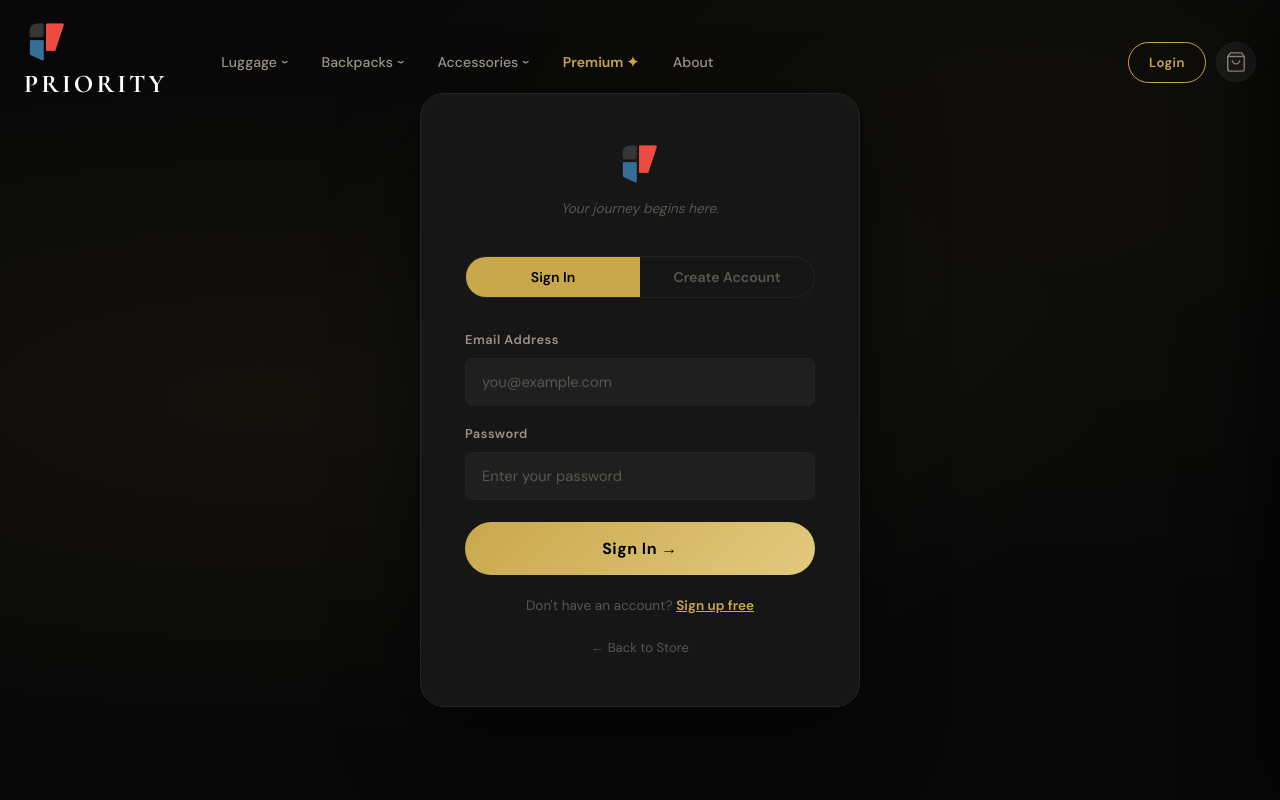
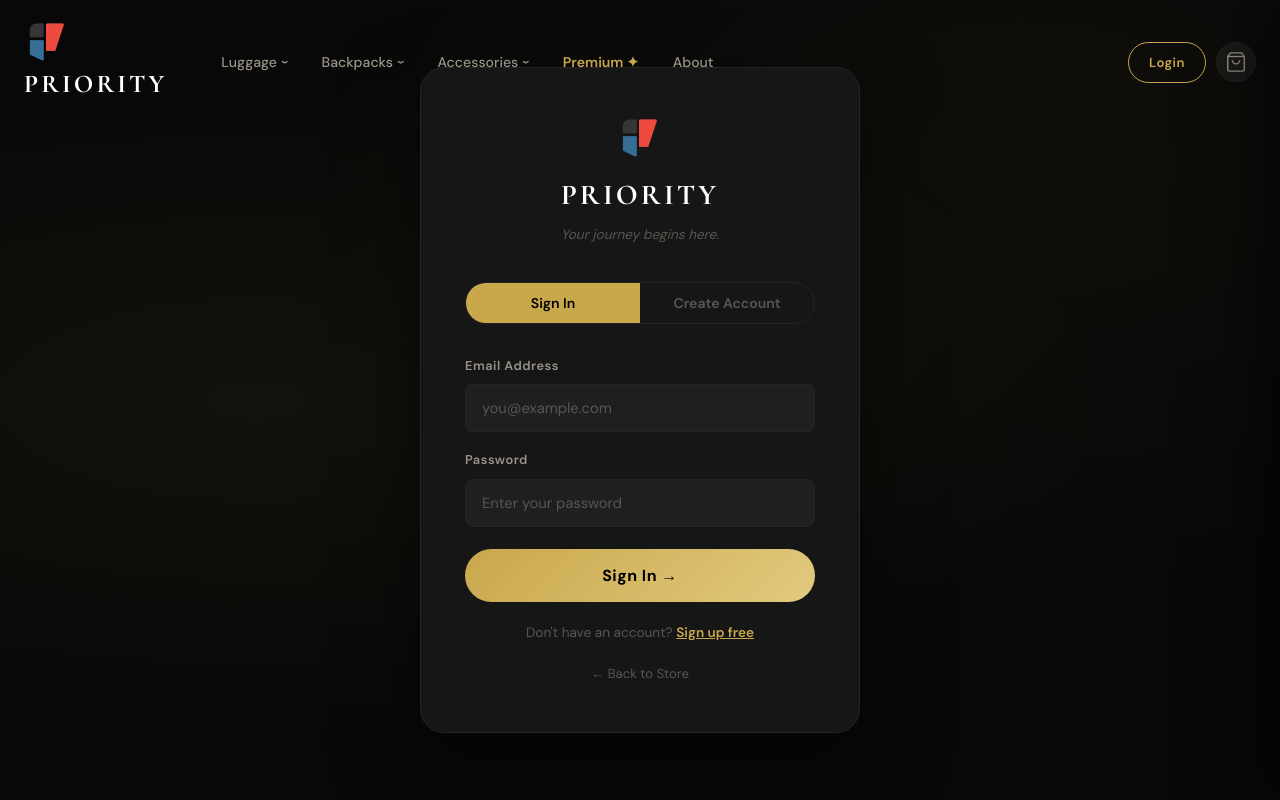
Before and after one commit to himanshuth87/EcommerceWebsite, a React (Vite) app: page /login in a window 1280 px wide. Shown: the top 800 px of the page. Built offline with nearby package versions, Linux system fonts and the light colour scheme; no server answers.

Commit message:
style: updated login page branding to match navbar updates

```diff
--- a/src/pages/Login.jsx
+++ b/src/pages/Login.jsx
@@ -46,7 +46,7 @@ export default function Login() {
         <div className="login-brand">
           <img src="/assets/Priority%20Logo-02.png" alt="Priority Bags" className="login-logo"
             onError={e => { e.target.style.display='none'; e.target.nextSibling.style.display='block' }} />
-          <span className="login-brand-text" style={{display:'none'}}>PRIORITY</span>
+          <span className="login-brand-text">PRIORITY</span>
           <p className="login-tagline">Your journey begins here.</p>
         </div>
 
```
